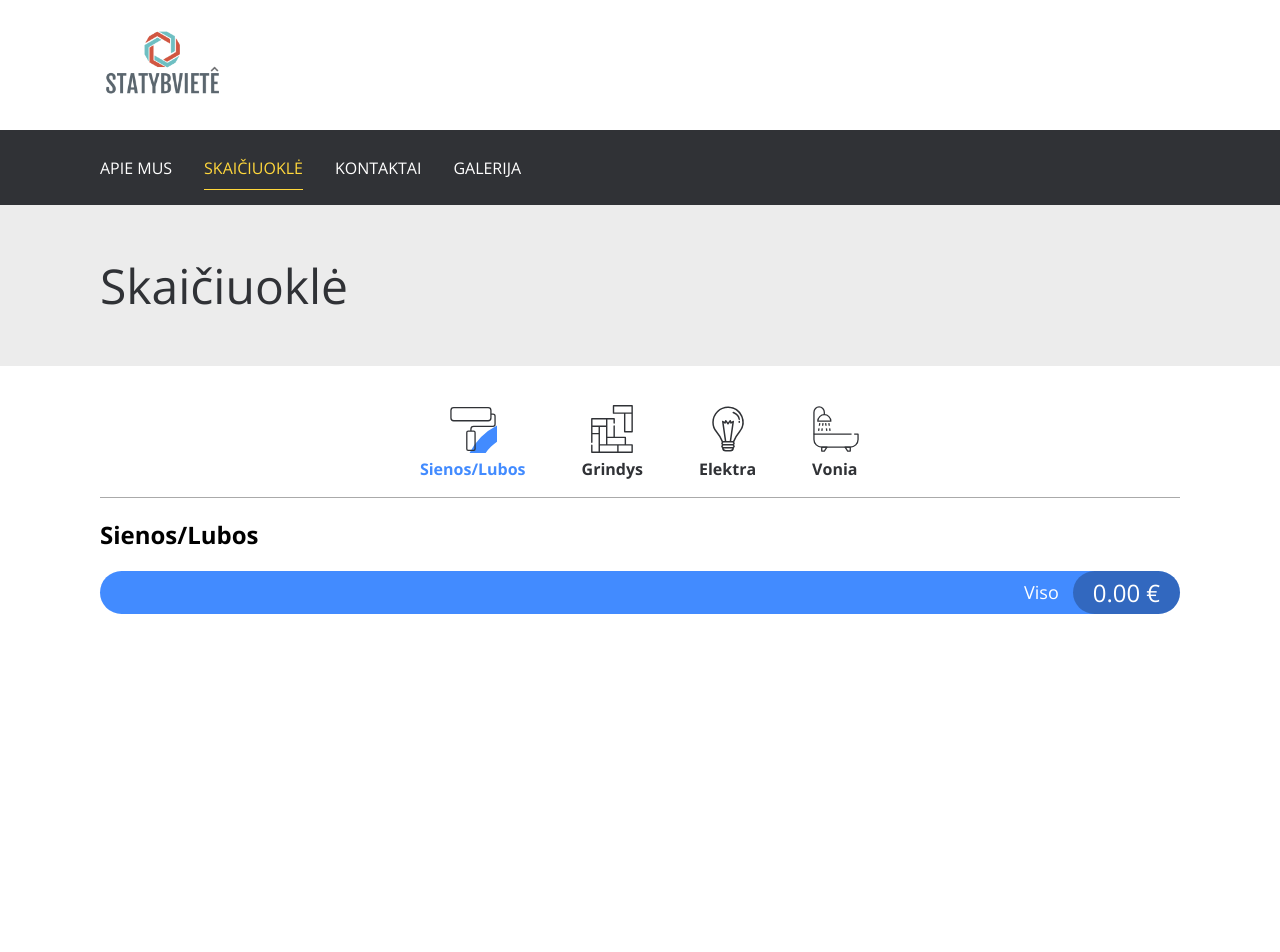
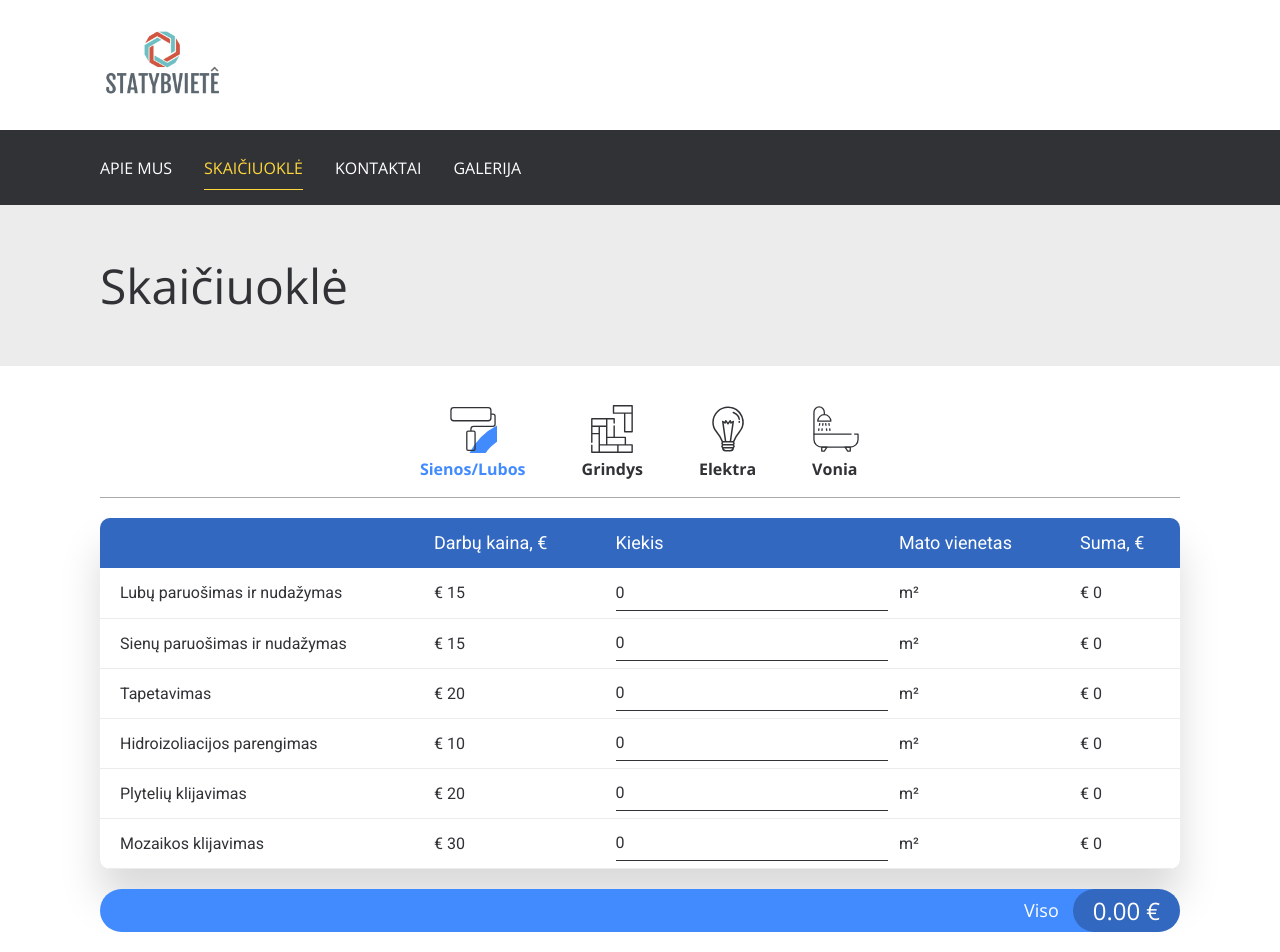
Before and after one commit to rokasandreikenas/Statybviete, a React (Create React App) app: page /skaiciuokle in a window 1280 px wide. Before the commit the page ends 800 px from the top, so only its background shows below. Built offline with nearby package versions, Linux system fonts and the light colour scheme.

Commit message:
add bathroom and walls information

```diff
--- a/src/components/EstimateCalculator/EstimateCalculator.js
+++ b/src/components/EstimateCalculator/EstimateCalculator.js
@@ -5,6 +5,8 @@ import "react-tabs/style/react-tabs.css";
 import TabInfo from "../../static/TabInfo";
 import Electricity from "../../static/Electricity";
 import Flooring from "../../static/Flooring";
+import Walls from "../../static/Walls";
+import Bathroom from "../../static/Bathroom";
 import "./EstimateCalculator.scss";
 import EstimateTable from "./EstimateTable/EstimateTable";
 import TotalSumContainer from "../TotalSumContainer";
@@ -12,19 +14,19 @@ import TotalSumContainer from "../TotalSumContainer";
 const EstimateCalculator = () => {
   const [electricityQuantity, setElectricityQuantity] = useState({});
   const [flooringQuantity, setFlooringQuantity] = useState({});
+  const [wallsQuantity, setWallsQuantity] = useState({});
+  const [bathroomQuantity, setBathroomQuantity] = useState({});
 
   useEffect(() => {
-    const electricityObj = createObjectOfInputs(Electricity);
-    const flooringObj = createObjectOfInputs(Flooring);
-
-    setElectricityQuantity(electricityObj);
-    setFlooringQuantity(flooringObj);
+    setElectricityQuantity(createObjectOfInputs(Electricity));
+    setFlooringQuantity(createObjectOfInputs(Flooring));
+    setWallsQuantity(createObjectOfInputs(Walls));
+    setBathroomQuantity(createObjectOfInputs(Bathroom));
   }, []);
 
   const createObjectOfInputs = (speciality) => {
     let objects = {};
     for (let i = 0; i < speciality.length; i++) {
-      // objects[`${speciality[i].category}${i}`] = 0;
       objects[speciality[i].title] = 0;
     }
 
@@ -49,9 +51,20 @@ const EstimateCalculator = () => {
 
   const electricitySum = specialityTotalSum(electricityQuantity, Electricity);
   const flooringSum = specialityTotalSum(flooringQuantity, Flooring);
+  const wallsSum = specialityTotalSum(wallsQuantity, Walls);
+  const bathroomSum = specialityTotalSum(bathroomQuantity, Bathroom);
 
-  const allSpecialitieSums = [electricitySum, flooringSum];
+  const allSpecialitieSums = [
+    electricitySum,
+    flooringSum,
+    wallsSum,
+    bathroomSum,
+  ];
   const totalSum = () => allSpecialitieSums.reduce((a, b) => a + b, 0);
+
+  if (Object.keys(wallsQuantity).length === 0) {
+    return <div>Loading...</div>;
+  }
 
   return (
     <div className="container">
@@ -67,7 +80,13 @@ const EstimateCalculator = () => {
         </TabList>
 
         <TabPanel>
-          <h2>Sienos/Lubos</h2>
+          <EstimateTable
+            list={Walls}
+            inputs={wallsQuantity}
+            handleChange={(e) =>
+              handleQuantityChange(wallsQuantity, setWallsQuantity, e)
+            }
+          />
         </TabPanel>
         <TabPanel>
           <EstimateTable
@@ -92,7 +111,13 @@ const EstimateCalculator = () => {
           />
         </TabPanel>
         <TabPanel>
-          <h2>Vonia</h2>
+          <EstimateTable
+            list={Bathroom}
+            inputs={bathroomQuantity}
+            handleChange={(e) =>
+              handleQuantityChange(bathroomQuantity, setBathroomQuantity, e)
+            }
+          />
         </TabPanel>
       </Tabs>
       <TotalSumContainer title="Viso" sumValue={totalSum()} />
--- /dev/null
+++ b/src/static/Bathroom.js
@@ -0,0 +1,47 @@
+const Bathroom = [
+  {
+    title: "Vonios prijungimas",
+    price: 50,
+    unit: "vnt.",
+    category: "bathroom",
+  },
+  {
+    title: "Unitazo prijungimas",
+    price: 50,
+    unit: "vnt.",
+    category: "bathroom",
+  },
+  {
+    title: "Kriauklės prijungimas",
+    price: 50,
+    unit: "vnt.",
+    category: "bathroom",
+  },
+  {
+    title: "Maišytuvo prijungimas",
+    price: 50,
+    unit: "vnt.",
+    category: "bathroom",
+  },
+  {
+    title: "Gyvatuko prijungimas",
+    price: 50,
+    unit: "vnt.",
+    category: "bathroom",
+  },
+  {
+    title: "Skalbimo mašinos prijungimas",
+    price: 50,
+    unit: "vnt.",
+    category: "bathroom",
+  },
+
+  {
+    title: "Dušo kabinos prijungimas",
+    price: 50,
+    unit: "vnt.",
+    category: "bathroom",
+  },
+];
+
+export default Bathroom;
--- /dev/null
+++ b/src/static/Walls.js
@@ -0,0 +1,40 @@
+const Walls = [
+  {
+    title: "Lubų paruošimas ir nudažymas",
+    price: 15,
+    unit: "m²",
+    category: "walls",
+  },
+  {
+    title: "Sienų paruošimas ir nudažymas",
+    price: 15,
+    unit: "m²",
+    category: "walls",
+  },
+  {
+    title: "Tapetavimas",
+    price: 20,
+    unit: "m²",
+    category: "walls",
+  },
+  {
+    title: "Hidroizoliacijos parengimas",
+    price: 10,
+    unit: "m²",
+    category: "walls",
+  },
+  {
+    title: "Plytelių klijavimas",
+    price: 20,
+    unit: "m²",
+    category: "walls",
+  },
+  {
+    title: "Mozaikos klijavimas",
+    price: 30,
+    unit: "m²",
+    category: "walls",
+  },
+];
+
+export default Walls;
```
